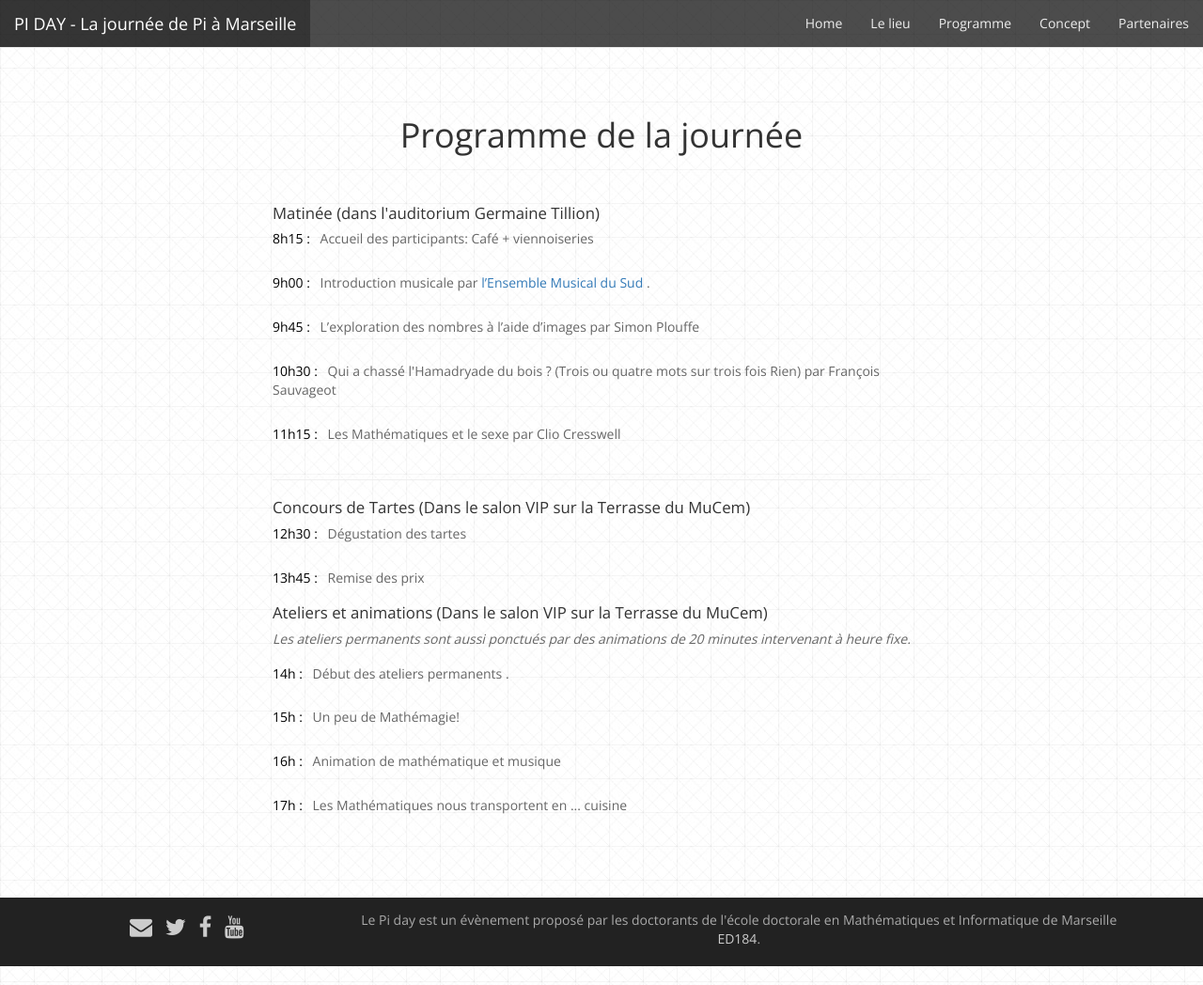
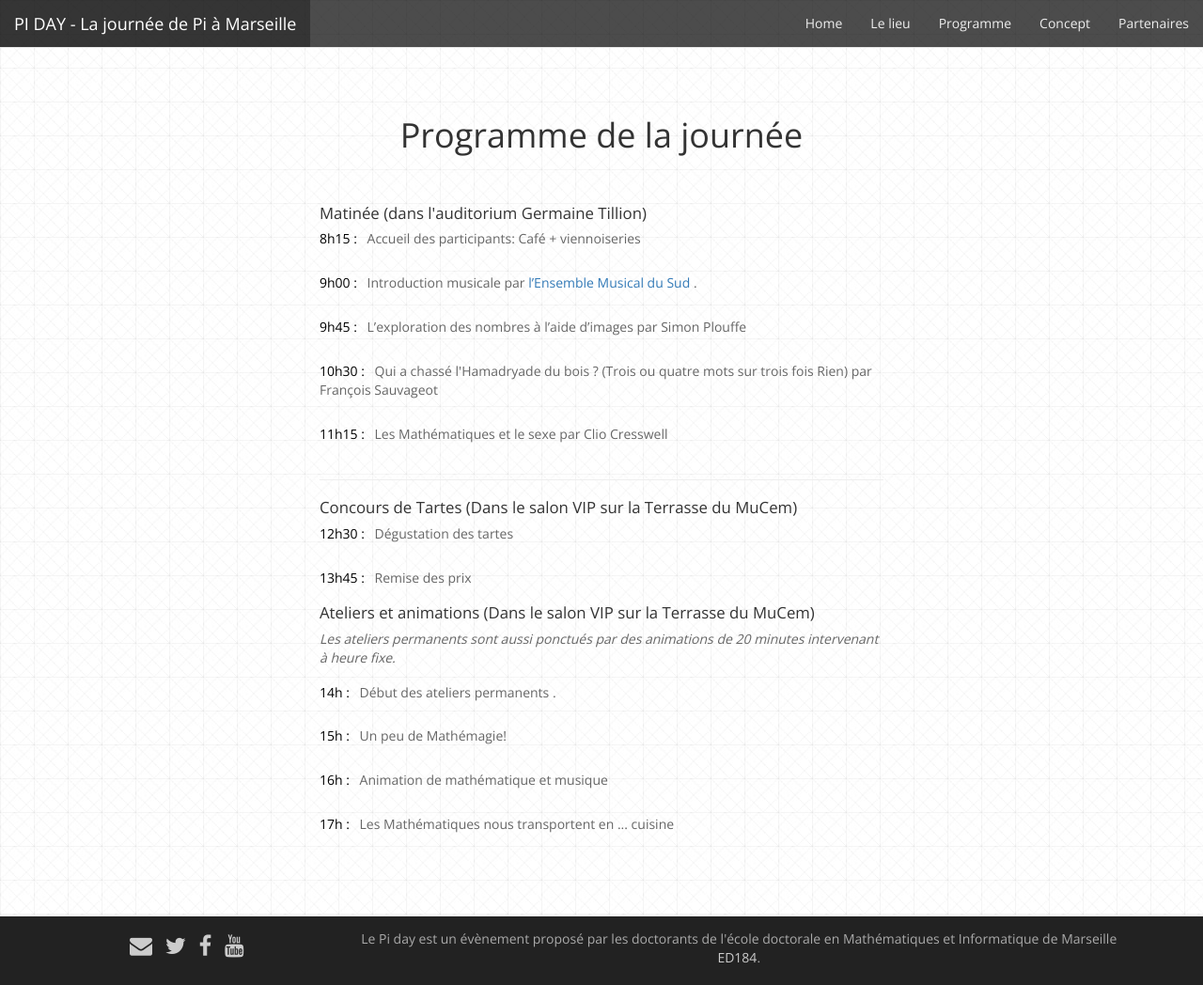
Before and after one commit to Piday/piday.github.io, a Jekyll site: the page built from programme.html, in a window 1280 px wide and 1048 px high. Shown: the whole window at 94% size. Built offline with Jekyll 4.4.1, drawn with Linux system fonts in a browser that asks for light colours; nearby versions of some CDN libraries; Markdown is read by kramdown in place of the engine named in the settings.

Commit message:
style programme

```diff
--- a/css/style.css
+++ b/css/style.css
@@ -13,8 +13,8 @@ ul.programme {
 }
 
 div.programme {
-    width : 80%;
-    max-width : 700px;
+    width : 90%;
+    max-width : 600px;
     margin: 0 auto;
 }
 
```
